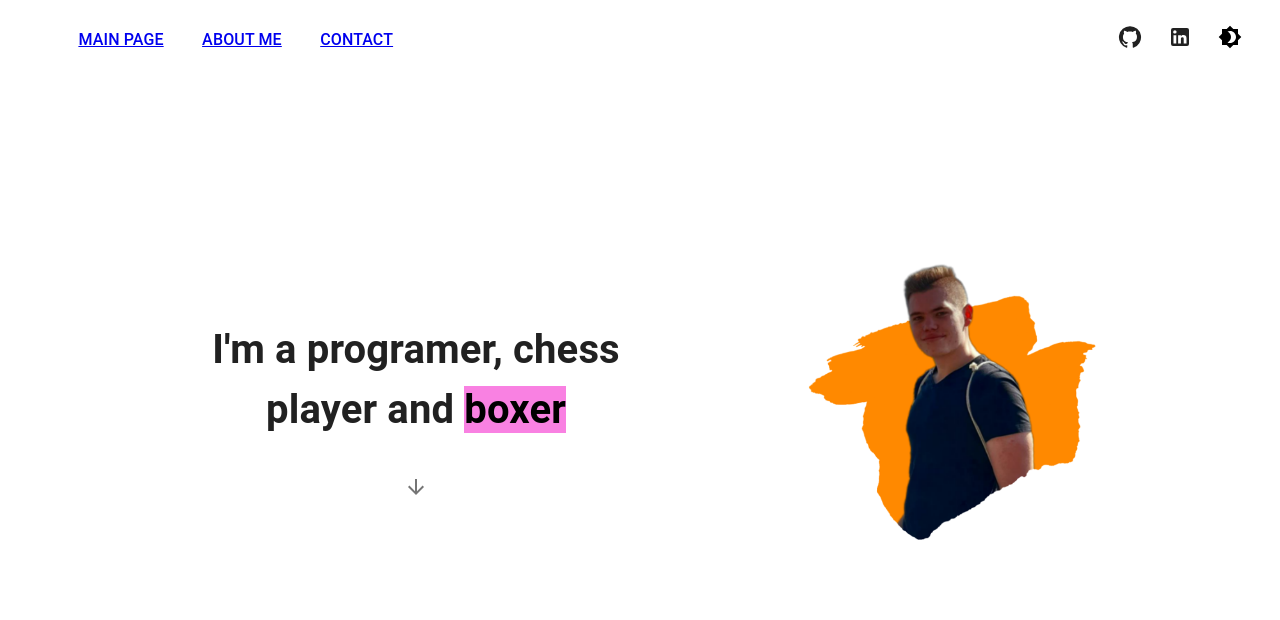
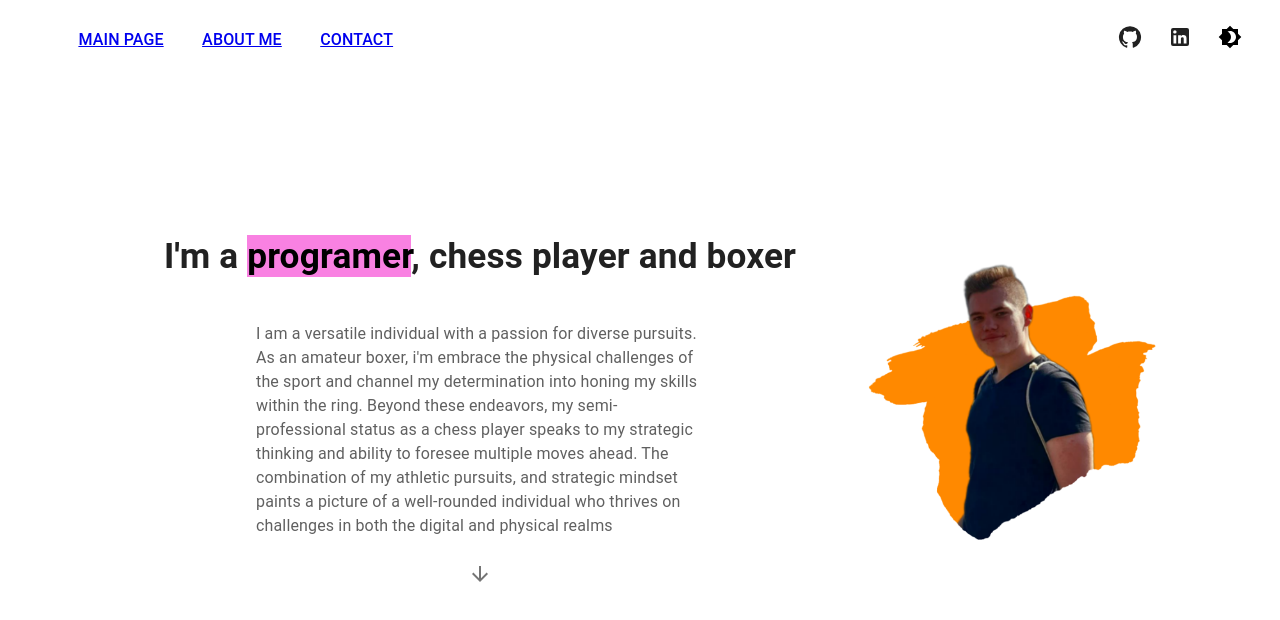
Before and after one commit to M4rcinWisniewski/NewPortfolio, a React (Create React App) app: page /about in a window 1280 px wide. Shown: the top 620 px of the page. Built offline with nearby package versions, Linux system fonts and the light colour scheme.

Commit message:
add email js form, and added brief paragraph abot me

```diff
--- a/package.json
+++ b/package.json
@@ -10,6 +10,7 @@
     "@testing-library/jest-dom": "^5.17.0",
     "@testing-library/react": "^13.4.0",
     "@testing-library/user-event": "^13.5.0",
+    "emailjs-com": "^3.2.0",
     "react": "^18.2.0",
     "react-dom": "^18.2.0",
     "react-scripts": "5.0.1",
--- a/src/App.jsx
+++ b/src/App.jsx
@@ -6,6 +6,7 @@ import Nav from './components/Nav';
 import Home from './Routes/Home'
 import AboutMe from './Routes/Aboutme';
 import { Route } from 'wouter';
+import Contact from './Routes/Contact';
 
 
 function App() {
@@ -23,6 +24,7 @@ function App() {
         <Nav theme={theme} handleTheme={handleTheme} />
         <Route path='/' component={Home}/>
         <Route path='/about' component={AboutMe}/>
+        <Route path='/contact' component={Contact}/>
       </Paper>
     </ThemeProvider>
   );
--- a/src/Routes/Aboutme.jsx
+++ b/src/Routes/Aboutme.jsx
@@ -25,17 +25,23 @@ const AboutMe = () => {
         return () => clearInterval(intervalId);
       }, []);
     return (
-        <Box style={{display:'flex', alignItems:'center', height: '100vh', justifyContent: 'center', gap: '10vw' }}>
-            <div style={{display: 'flex', flexDirection: 'column',justifyContent: 'center', alignItems:'center'}}>
-            <h1 className="fade-in"  style={{width: '40vw', textAlign: 'center', fontSize: '2.5rem',}}>I'm a programer, chess player and    <mark style={{ backgroundColor: color, transition: '1s' }}>
+        <Box style={{display:'flex', alignItems:'center', height: '100vh', justifyContent: 'center', flexWrap: 'wrap-reverse'}}>
+            <div style={{display: 'flex', flexDirection: 'column',justifyContent: 'center', alignItems:'center',  height: '90vh', marginLeft: '5vw', marginRight: '5vw'}}>
+            <h1 className="fade-in"  style={{ textAlign: 'center', fontSize: '220%',}}>I'm a <mark style={{ backgroundColor: color, transition: '1s' }}>programer</mark>, chess player and
                 boxer
-                </mark>
+
             </h1>
-                <IconButton className={`fade-in-p`} sx={{ '&:hover': { transform: 'translate(0px, 15px)', transition: '.5s ease-in-out' } }}>
+                <p className={`fade-in-icon`} style={{minWidth: '300px', width: '35vw', color: '#606060',}}>
+                    I am a versatile individual with a passion for diverse pursuits. As an amateur boxer,
+                    i'm embrace the physical challenges of the sport and channel my determination into honing my skills within the ring. Beyond these endeavors,
+                    my semi-professional status as a chess player speaks to my strategic thinking and ability to foresee multiple moves ahead.
+                    The combination of my athletic pursuits,
+                    and strategic mindset paints a picture of a well-rounded individual who thrives on challenges in both the digital and physical realms</p>
+                <IconButton className={`fade-in-icon`} sx={{ '&:hover': { transform: 'translate(0px, 15px)', transition: '.5s ease-in-out' } }}>
                     <ArrowDownwardIcon />
                 </IconButton>
             </div>
-            <img className="fade-in" src={prof} alt="" style={{width: '25vw'}} />
+            <img className="fade-in-p" src={prof} alt="" style={{width: '25vw', minWidth: '300px',}} />
         </Box>
     )
 }
--- a/src/components/Landing.jsx
+++ b/src/components/Landing.jsx
@@ -4,7 +4,7 @@ import React, { useEffect,  useState } from 'react';
 import { Link } from 'react-scroll';
 import '../App.css'; // Import your animation CSS
 
-const getRandomColor = () => {
+export const getRandomColor = () => {
   const letters = '0123456789ABCDEF';
   let color = '#';
   for (let i = 0; i < 6; i++) {
--- a/src/components/Nav.jsx
+++ b/src/components/Nav.jsx
@@ -21,7 +21,7 @@ export const themeLight = createTheme({
       mode: 'dark',
       primary: {
         main: '#1e1e1e'
-      }
+      },
     }
   });
 
@@ -59,7 +59,7 @@ export default function Nav({ theme, handleTheme }) {
         padding:'3vw'
       }}
     >
-      {isSmallScreen ? <MenuIcon onClick={handleClick}/>
+      {isSmallScreen ? <MenuIcon onClick={handleClick} style={{cursor: 'pointer'}}/>
       : <ul
       id='ul'
         style={{
```
Also changed, not shown: 1 other file (tests, documents, lock files or other folders).
